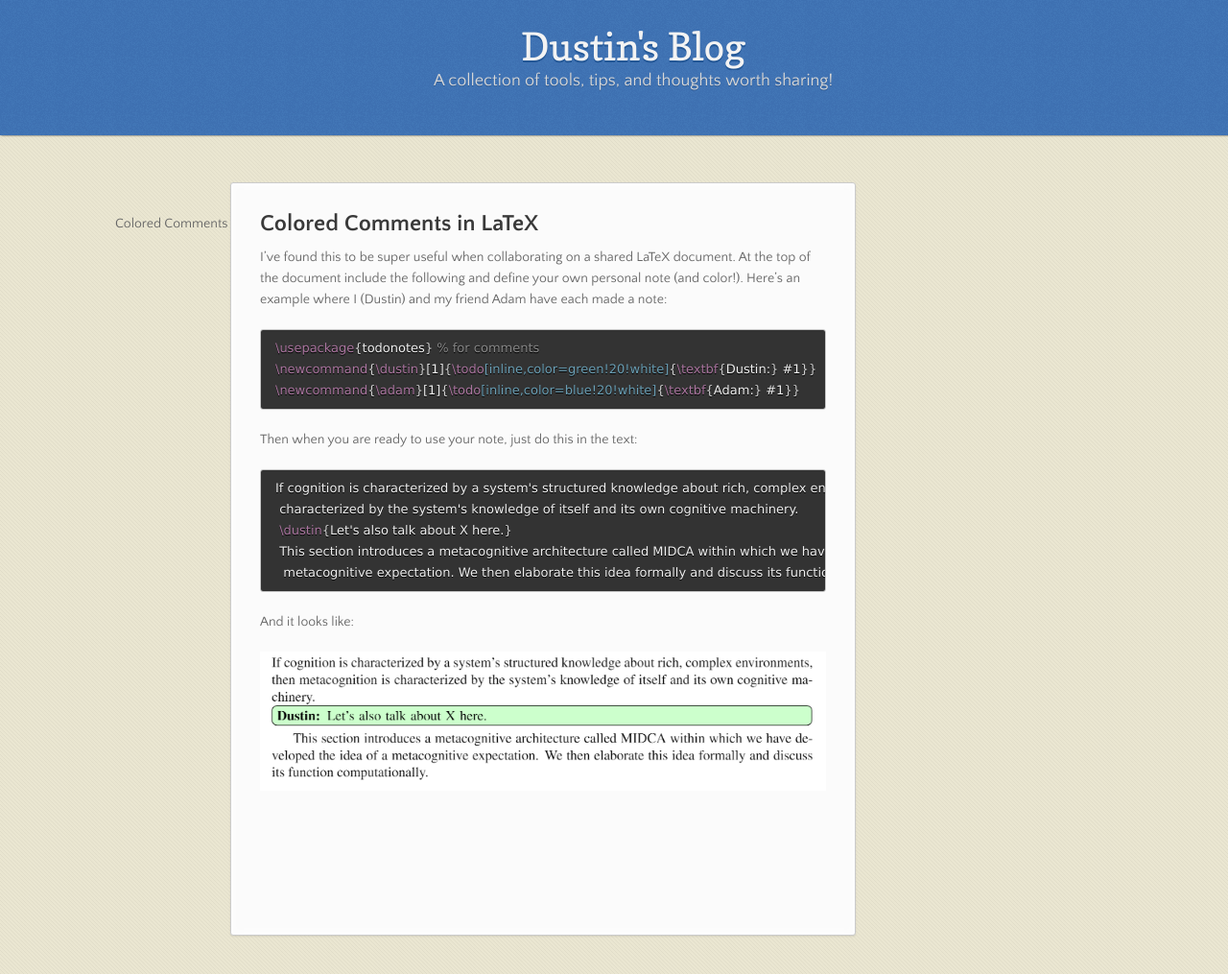
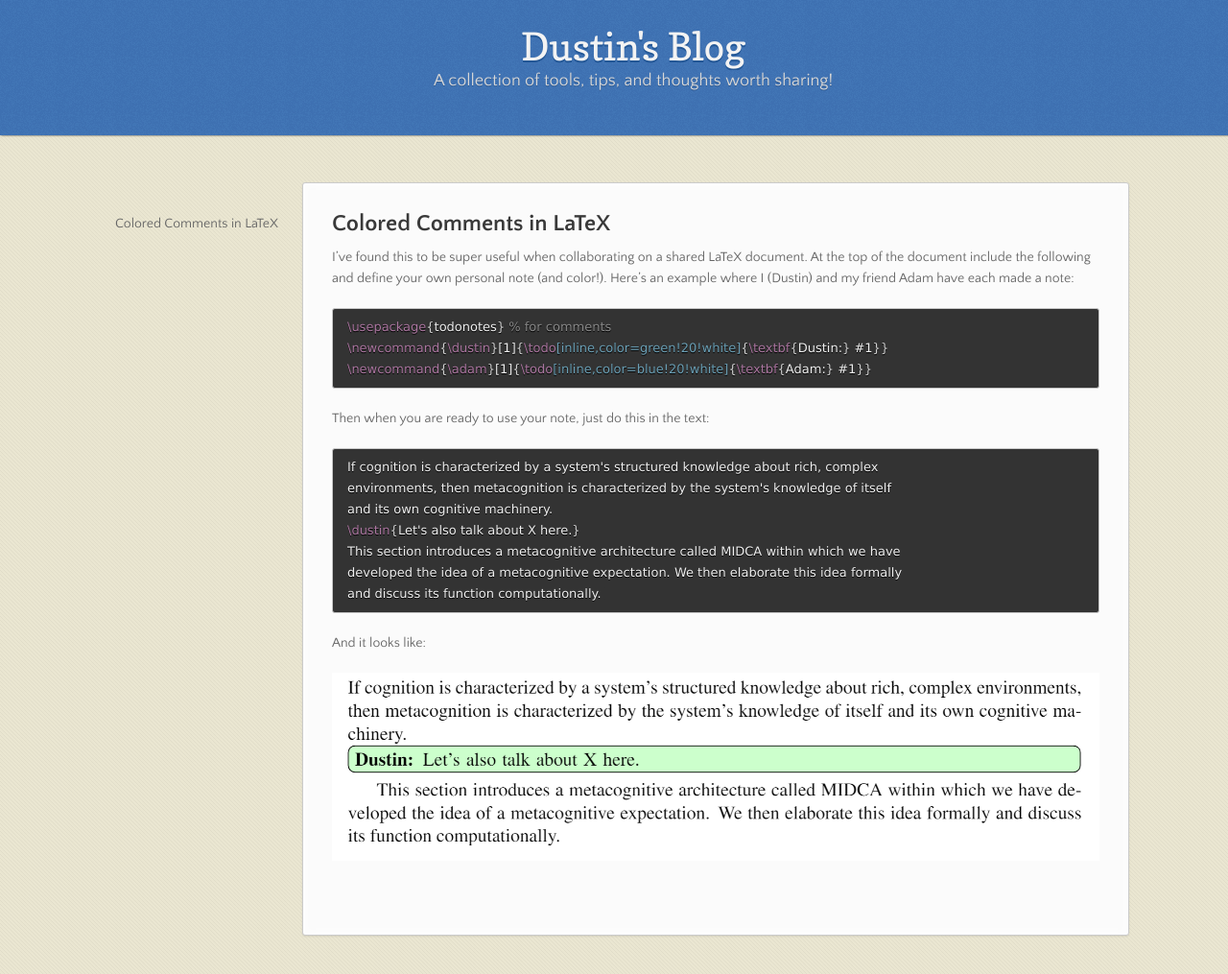
Before and after one commit to dustintd/dustintd.github.io, a Jekyll site: the page built from blog.md, in a window 1280 px wide and 1015 px high. Shown: the whole window at 96% size. Built offline with Jekyll 4.4.1, drawn with Linux system fonts in a browser that asks for light colours; our own code applies the rules of GitHub Pages for plain Markdown files.

Commit message:
changed formatting

```diff
--- a/_sass/jekyll-theme-leap-day.scss
+++ b/_sass/jekyll-theme-leap-day.scss
@@ -70,7 +70,7 @@ strong {
 }
 
 .wrapper {
-  width:800px;
+  width:650px;
   margin:0 auto;
   position:relative;
 }
@@ -271,7 +271,7 @@ header {
 }
 
 section {
-  width:590px;
+  width: 800px;
   padding: 30px 30px 50px 30px;
   margin: 20px 0;
   margin-top: 190px;
```
Also changed, not shown: blog.md (+7 -5 lines).
